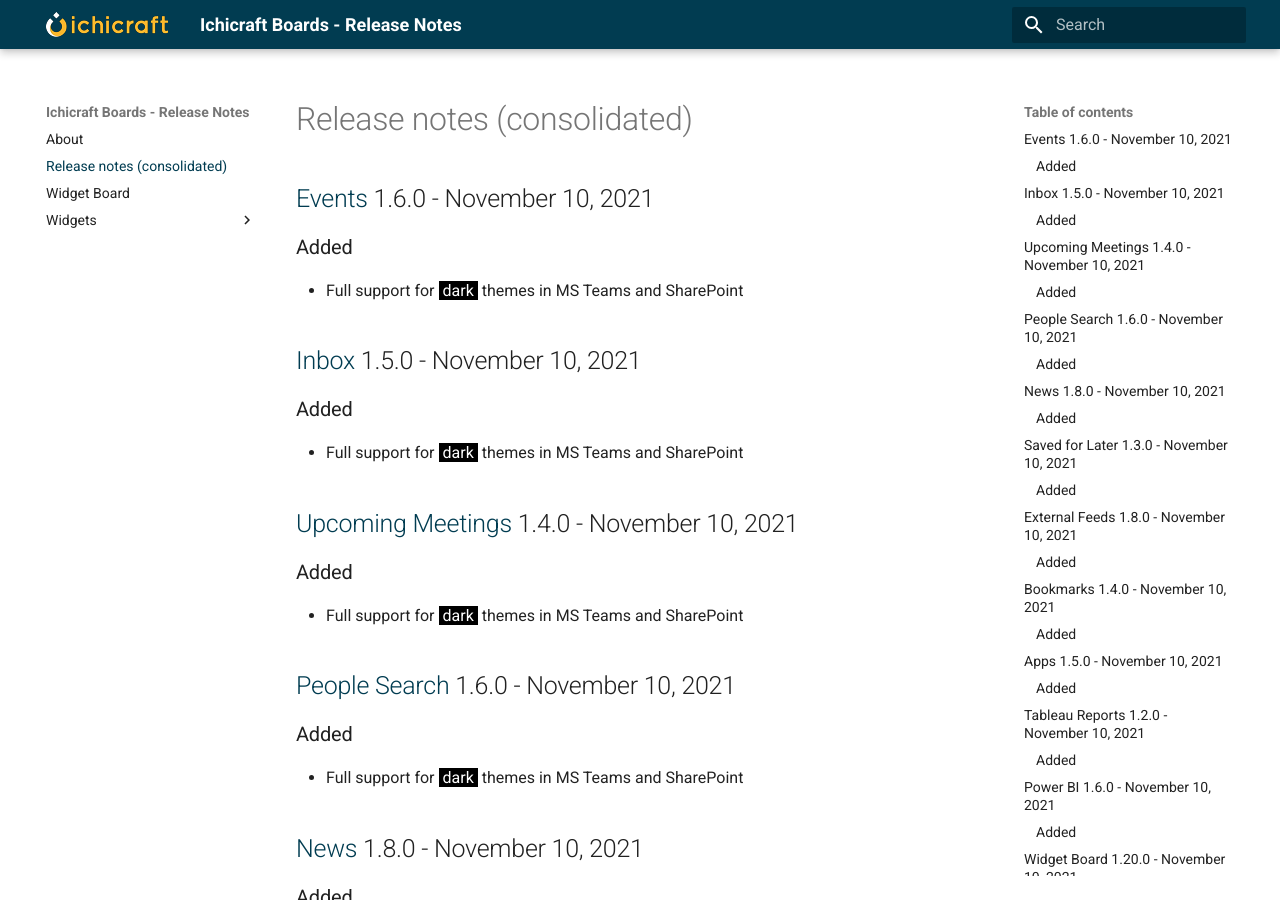
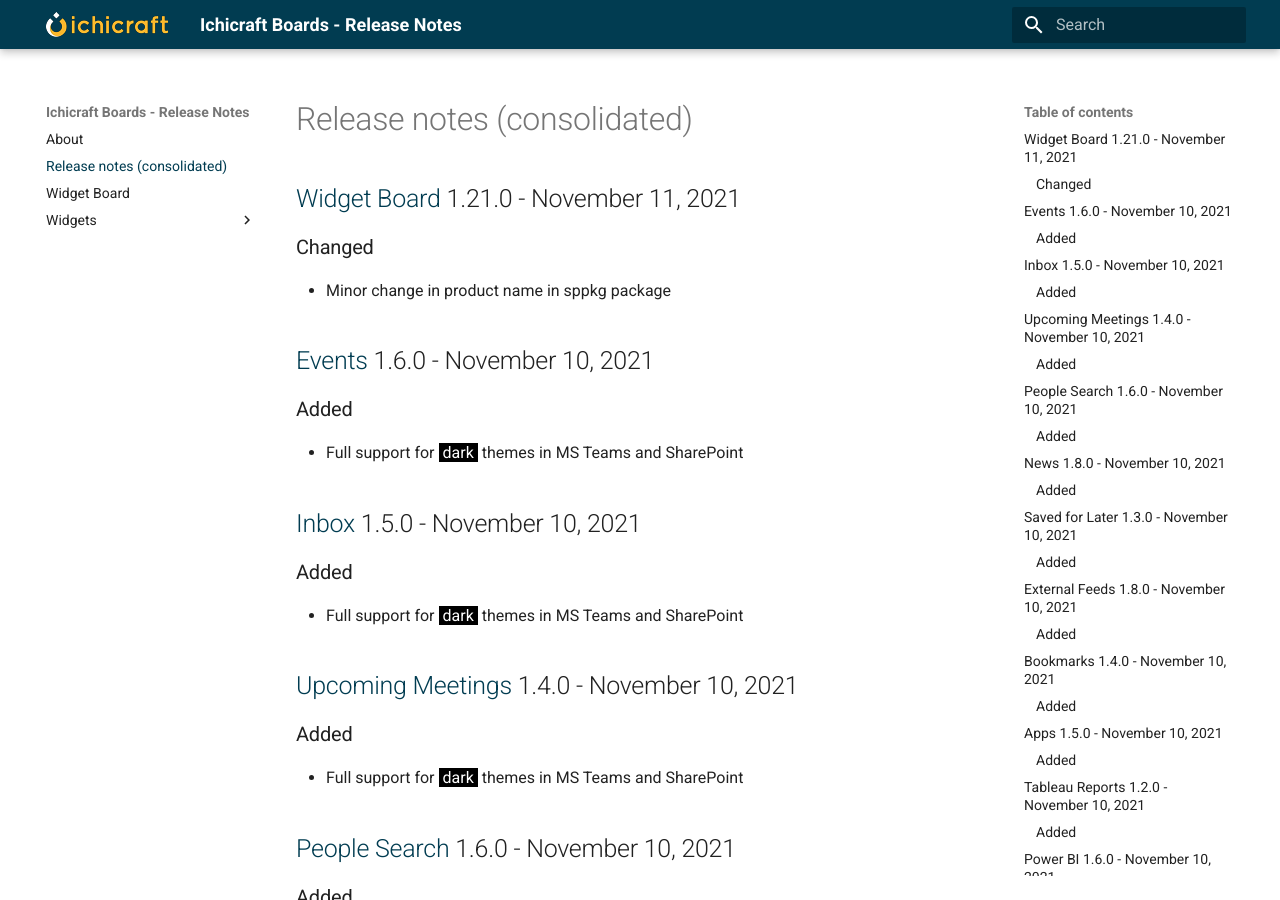
Before and after one commit to ichicraft/widgets-docs, an MkDocs documentation site: the page built from docs/Release-notes-(consolidated).md, in a window 1280 px wide and 900 px high. Built offline with MkDocs 1.6.1 and Material for MkDocs 9.7.7, drawn with Linux system fonts in a browser that asks for light colours.

Commit message:
Release notes updated by BuildService

```diff
--- a/docs/Release-notes-(consolidated).md
+++ b/docs/Release-notes-(consolidated).md
@@ -1,3 +1,8 @@
+## [Widget Board](./Widget Board.md) 1.21.0 - November 11, 2021
+
+### Changed
+- Minor change in product name in sppkg package
+
 ## [Events](./Widgets/Events.md) 1.6.0 - November 10, 2021
 
 ### Added
```
Also changed, not shown: docs/Widget Board.md (+5 -0 lines).
